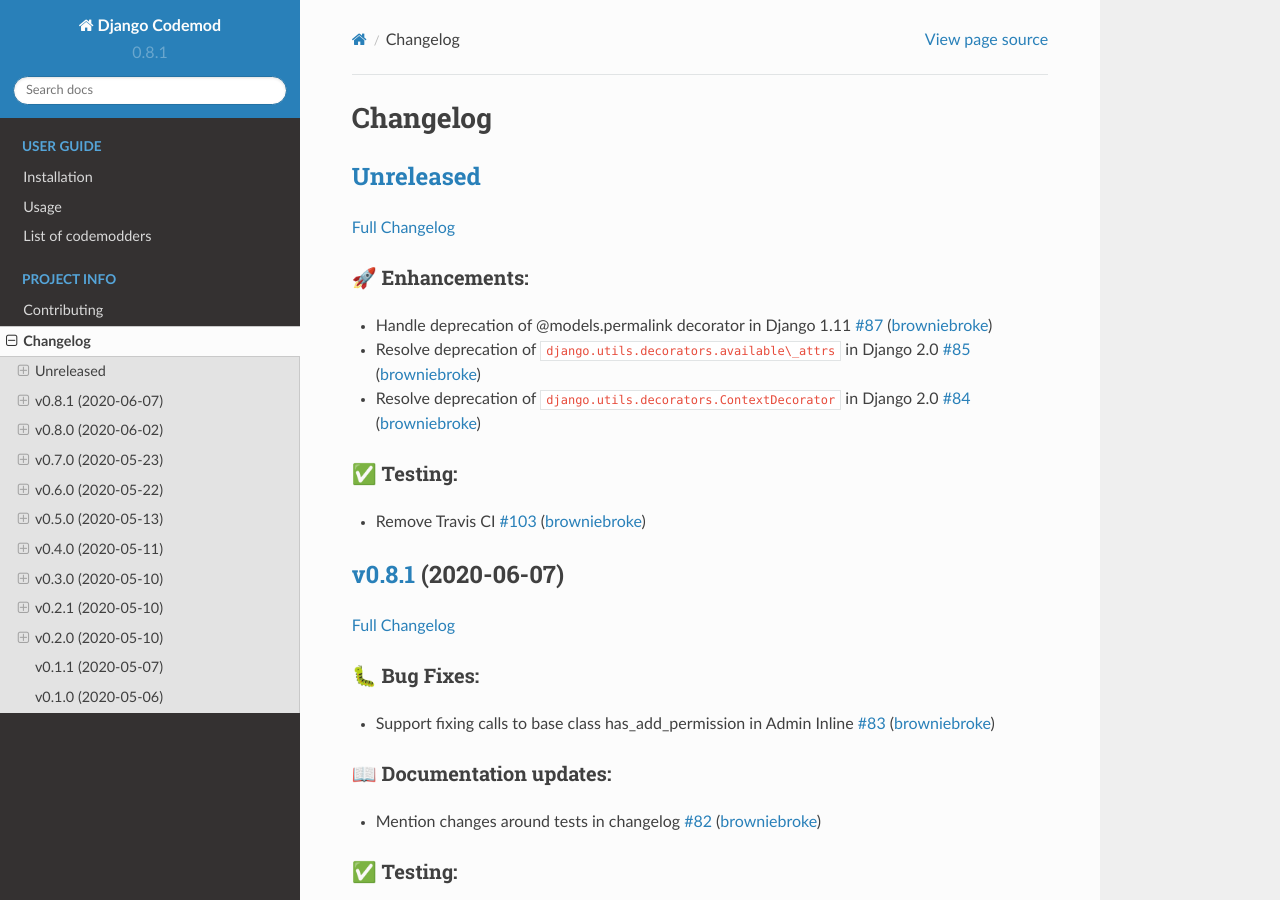
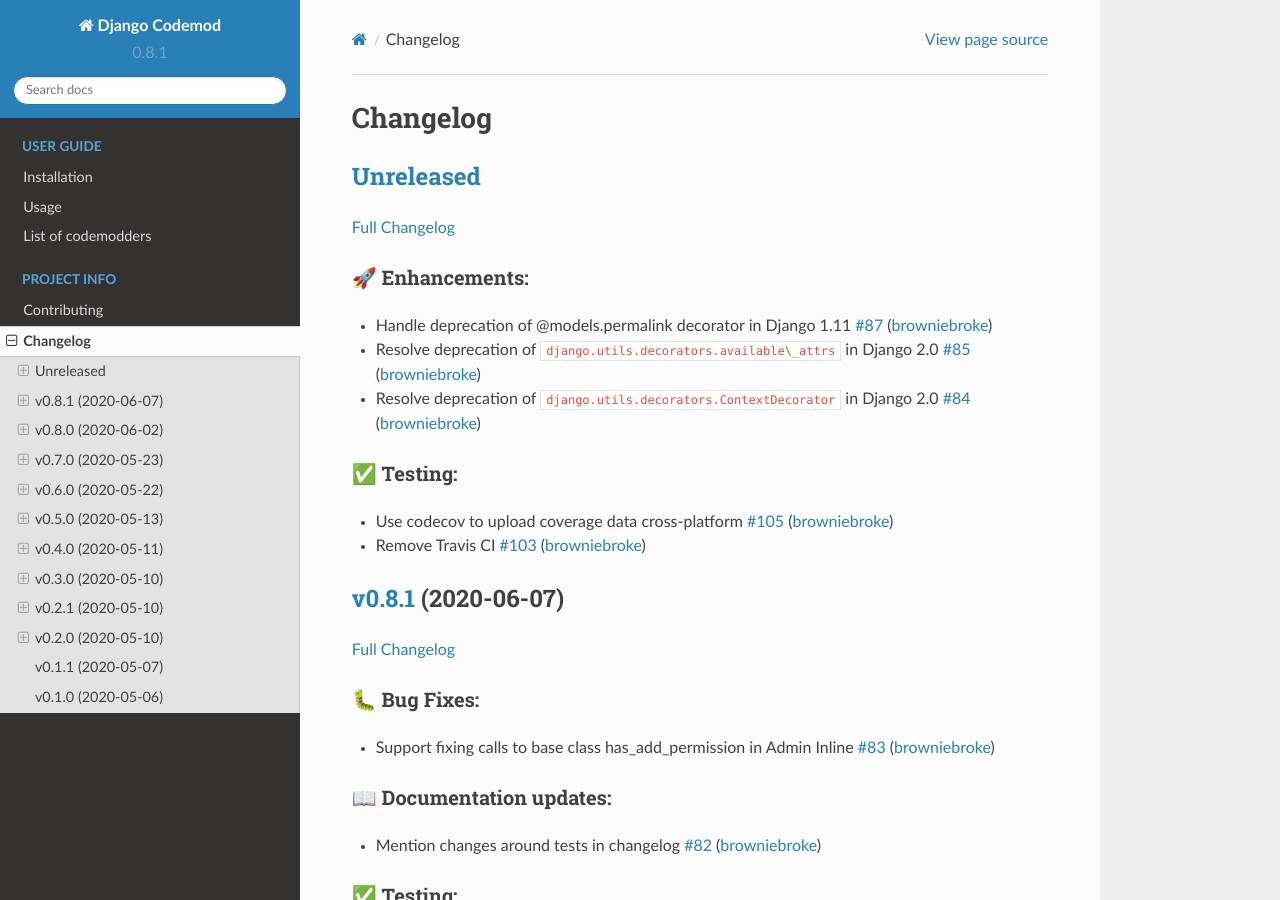
Before and after one commit to browniebroke/django-codemod, a Sphinx documentation site: the page built from docs/changelog.md, in a window 1280 px wide and 900 px high. Built offline with Sphinx 7.4.7 and the Read the Docs theme 2.0.0, drawn with Linux system fonts in a browser that asks for light colours.

Commit message:
Update Changelog

```diff
--- a/docs/changelog.md
+++ b/docs/changelog.md
@@ -12,6 +12,7 @@
 
 ### ✅ Testing:
 
+- Use codecov to upload coverage data cross-platform [\#105](https://github.com/browniebroke/django-codemod/pull/105) ([browniebroke](https://github.com/browniebroke))
 - Remove Travis CI [\#103](https://github.com/browniebroke/django-codemod/pull/103) ([browniebroke](https://github.com/browniebroke))
 
 ## [v0.8.1](https://github.com/browniebroke/django-codemod/tree/v0.8.1) (2020-06-07)
```
Also changed, not shown: CHANGELOG.md (+1 -0 lines).
